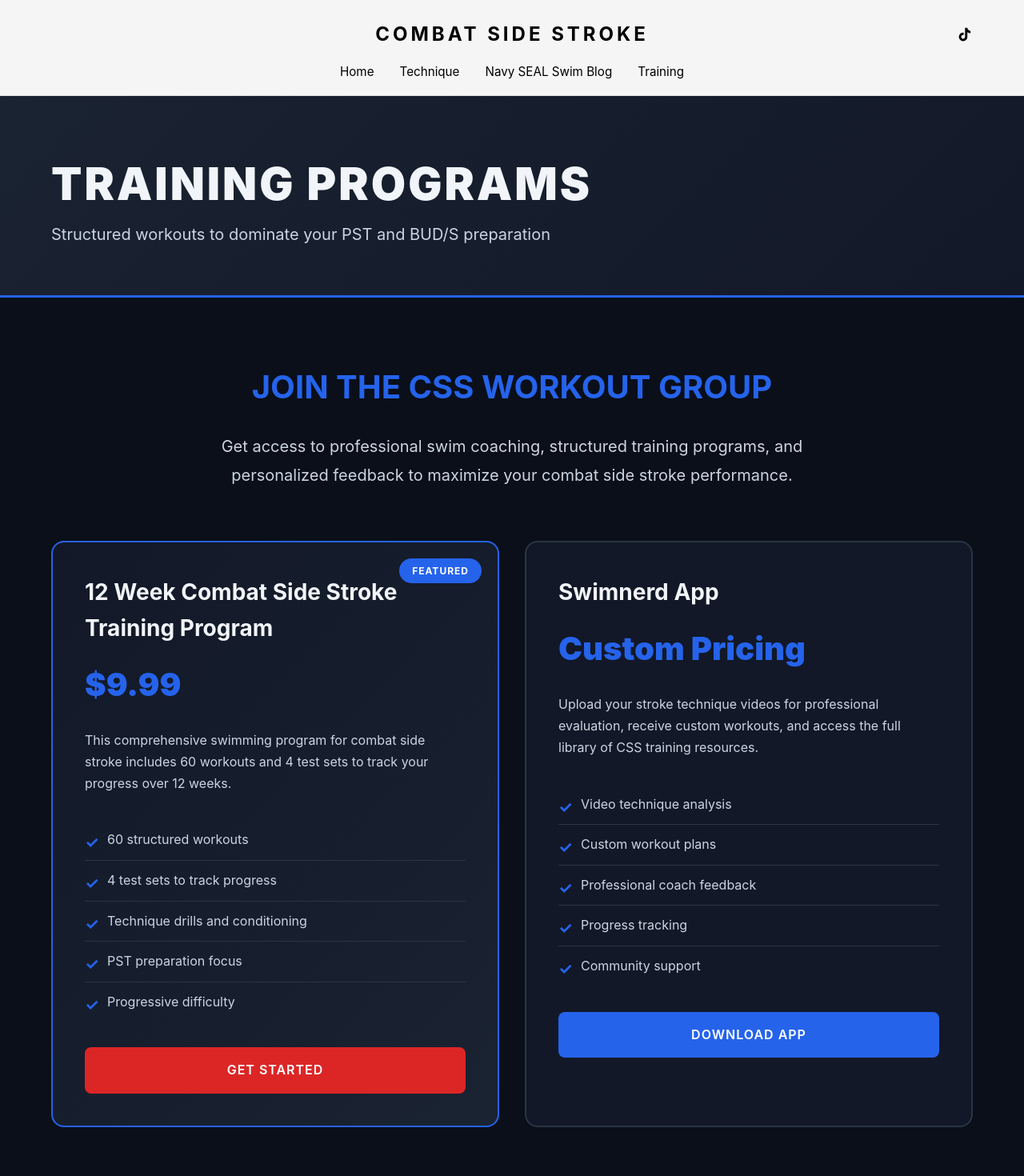
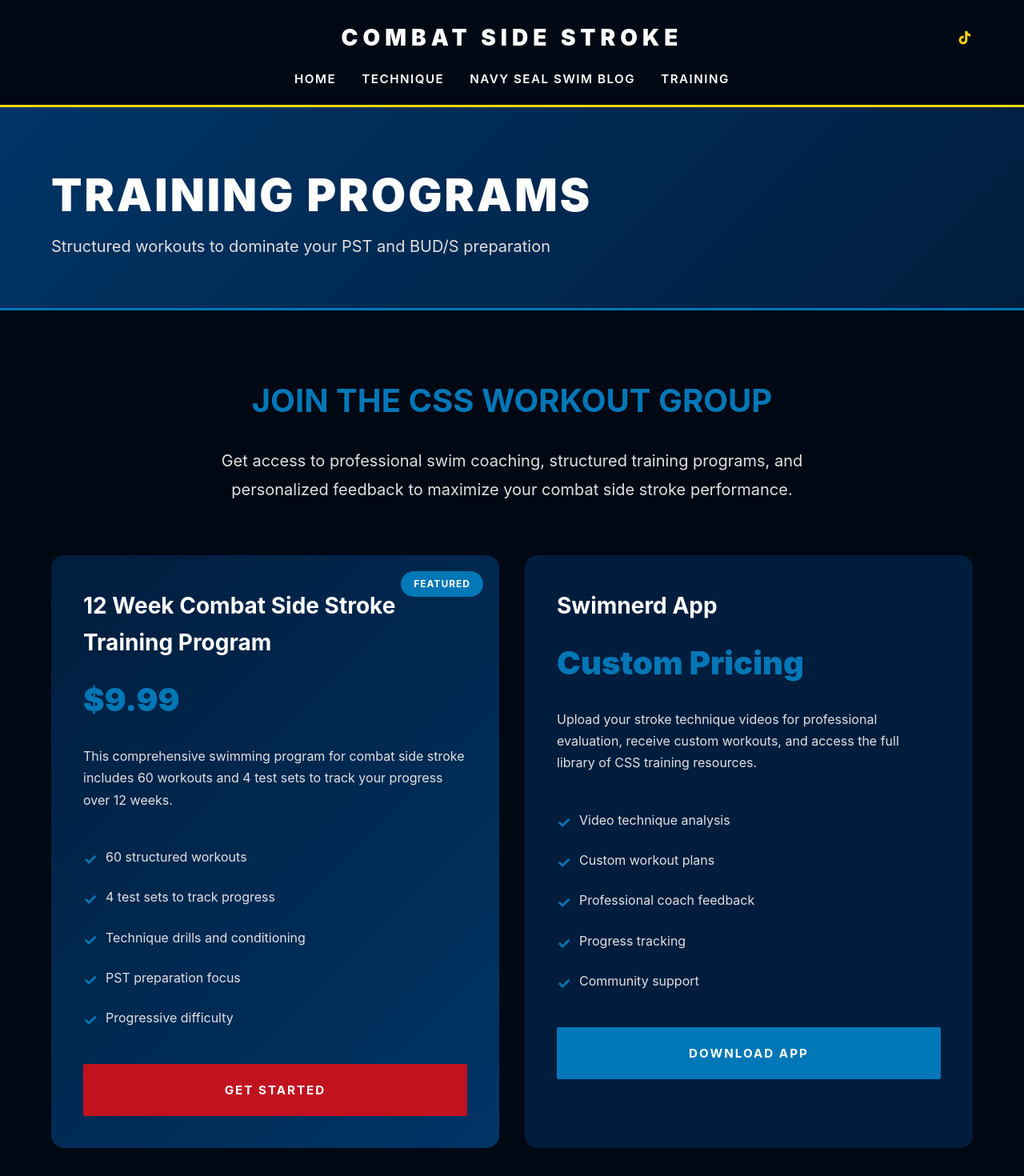
Before and after one commit to swimnerdtim/combatsidestroke, a React (Vite) app: page /combatsidestroke/training in a window 1280 px wide. Shown: the top 1470 px of the page at 80% size. Built offline with nearby package versions, Linux system fonts and the light colour scheme.

Commit message:
NSW-inspired redesign: Navy/gold colors, bolder fonts, military authority

```diff
--- a/src/App.css
+++ b/src/App.css
@@ -1,14 +1,15 @@
 :root {
-  --navy-darkest: #0a0f1a;
-  --navy-dark: #121827;
-  --navy-medium: #1a2332;
-  --gray-dark: #2a3544;
-  --gray-medium: #4a5568;
-  --tactical-blue: #2563eb;
-  --accent-red: #dc2626;
-  --text-primary: #f1f5f9;
-  --text-secondary: #cbd5e1;
-  --text-muted: #94a3b8;
+  --navy-darkest: #000814;
+  --navy-dark: #001d3d;
+  --navy-medium: #003566;
+  --navy-bright: #0077b6;
+  --gold-accent: #ffd60a;
+  --gold-dark: #daa520;
+  --tactical-blue: #0077b6;
+  --accent-red: #c1121f;
+  --text-primary: #ffffff;
+  --text-secondary: #e0e0e0;
+  --text-muted: #a0a0a0;
 }
 
 * {
@@ -18,14 +19,13 @@
 }
 
 body {
-  font-family: -apple-system, BlinkMacSystemFont, 'Segoe UI', 'Roboto', 'Oxygen',
-    'Ubuntu', 'Cantarell', 'Fira Sans', 'Droid Sans', 'Helvetica Neue',
-    sans-serif;
+  font-family: -apple-system, BlinkMacSystemFont, 'Segoe UI', 'Roboto', 'Helvetica Neue', Arial, sans-serif;
   -webkit-font-smoothing: antialiased;
   -moz-osx-font-smoothing: grayscale;
   background-color: var(--navy-darkest);
   color: var(--text-primary);
-  line-height: 1.6;
+  line-height: 1.65;
+  font-weight: 400;
 }
 
 .app {
@@ -56,10 +56,11 @@ body {
 
 .section-title {
   font-size: 3rem;
-  font-weight: 700;
+  font-weight: 900;
   margin-bottom: 16px;
   text-transform: uppercase;
-  letter-spacing: 2px;
+  letter-spacing: 4px;
+  color: var(--text-primary);
 }
 
 .section-subtitle {
@@ -70,27 +71,29 @@ body {
 
 .btn {
   display: inline-block;
-  padding: 16px 32px;
-  font-size: 1rem;
-  font-weight: 600;
+  padding: 18px 40px;
+  font-size: 0.95rem;
+  font-weight: 700;
   text-decoration: none;
-  border-radius: 8px;
-  transition: all 0.3s ease;
+  border-radius: 2px;
+  transition: all 0.2s ease;
   border: none;
   cursor: pointer;
   text-transform: uppercase;
-  letter-spacing: 1px;
+  letter-spacing: 2px;
 }
 
 .btn-primary {
-  background-color: var(--tactical-blue);
+  background-color: var(--navy-bright);
   color: white;
+  border: 2px solid var(--navy-bright);
 }
 
 .btn-primary:hover {
-  background-color: #1d4ed8;
-  transform: translateY(-2px);
-  box-shadow: 0 8px 24px rgba(37, 99, 235, 0.3);
+  background-color: var(--navy-dark);
+  border-color: var(--gold-accent);
+  transform: translateY(-1px);
+  box-shadow: 0 4px 12px rgba(0, 119, 182, 0.4);
 }
 
 .btn-secondary {
@@ -107,12 +110,14 @@ body {
 .btn-accent {
   background-color: var(--accent-red);
   color: white;
+  border: 2px solid var(--accent-red);
 }
 
 .btn-accent:hover {
-  background-color: #b91c1c;
-  transform: translateY(-2px);
-  box-shadow: 0 8px 24px rgba(220, 38, 38, 0.3);
+  background-color: #9a1018;
+  border-color: var(--gold-accent);
+  transform: translateY(-1px);
+  box-shadow: 0 4px 12px rgba(193, 18, 31, 0.4);
 }
 
 .card {
--- a/src/components/Header.css
+++ b/src/components/Header.css
@@ -1,7 +1,7 @@
 .header {
-  background-color: #f5f5f5;
-  padding: 24px 0 16px;
-  border-bottom: 1px solid #e0e0e0;
+  background-color: #000814;
+  padding: 24px 0 20px;
+  border-bottom: 3px solid #ffd60a;
 }
 
 .header-top {
@@ -13,25 +13,27 @@
 }
 
 .site-title {
-  font-size: 1.5rem;
-  font-weight: 700;
-  letter-spacing: 4px;
-  color: #000;
+  font-size: 1.75rem;
+  font-weight: 900;
+  letter-spacing: 6px;
+  color: #ffffff;
   text-decoration: none;
   text-align: center;
+  text-transform: uppercase;
 }
 
 .tiktok-icon {
   position: absolute;
   right: 0;
-  color: #000;
+  color: #ffd60a;
   display: flex;
   align-items: center;
   justify-content: center;
+  transition: color 0.2s ease;
 }
 
 .tiktok-icon:hover {
-  opacity: 0.7;
+  color: #ffffff;
 }
 
 .main-nav {
@@ -41,15 +43,17 @@
 }
 
 .nav-item {
-  color: #000;
+  color: #ffffff;
   text-decoration: none;
   font-size: 0.95rem;
-  font-weight: 400;
-  transition: opacity 0.3s ease;
+  font-weight: 600;
+  text-transform: uppercase;
+  letter-spacing: 1.5px;
+  transition: color 0.2s ease;
 }
 
 .nav-item:hover {
-  opacity: 0.7;
+  color: #ffd60a;
 }
 
 @media (max-width: 768px) {
--- a/src/pages/Home.css
+++ b/src/pages/Home.css
@@ -37,7 +37,7 @@
   left: 0;
   width: 100%;
   height: 100%;
-  background: rgba(0, 0, 0, 0.4);
+  background: linear-gradient(to bottom, rgba(0, 8, 20, 0.6), rgba(0, 29, 61, 0.7));
   z-index: 1;
 }
 
@@ -50,13 +50,14 @@
 }
 
 .hero-heading {
-  font-size: 4rem;
+  font-size: 4.5rem;
   font-weight: 900;
   color: #fff;
-  line-height: 1.1;
+  line-height: 1;
   margin-bottom: 60px;
   text-transform: uppercase;
-  letter-spacing: 2px;
+  letter-spacing: 6px;
+  text-shadow: 2px 2px 8px rgba(0, 0, 0, 0.8);
 }
 
 .hero-ctas {
@@ -82,23 +83,33 @@
 }
 
 .cta-blue {
-  background-color: #2563eb;
+  background-color: #0077b6;
   color: #fff;
+  border: 2px solid #0077b6;
+  font-weight: 800;
+  letter-spacing: 2px;
 }
 
 .cta-blue:hover {
-  background-color: #1d4ed8;
-  transform: translateY(-2px);
+  background-color: #001d3d;
+  border-color: #ffd60a;
+  transform: translateY(-1px);
+  box-shadow: 0 4px 16px rgba(255, 214, 10, 0.3);
 }
 
 .cta-red {
-  background-color: #dc2626;
+  background-color: #c1121f;
   color: #fff;
+  border: 2px solid #c1121f;
+  font-weight: 800;
+  letter-spacing: 2px;
 }
 
 .cta-red:hover {
-  background-color: #b91c1c;
-  transform: translateY(-2px);
+  background-color: #780000;
+  border-color: #ffd60a;
+  transform: translateY(-1px);
+  box-shadow: 0 4px 16px rgba(255, 214, 10, 0.3);
 }
 
 /* Nate Section */
```
Also changed, not shown: 1 other file (tests, documents, lock files or other folders).
